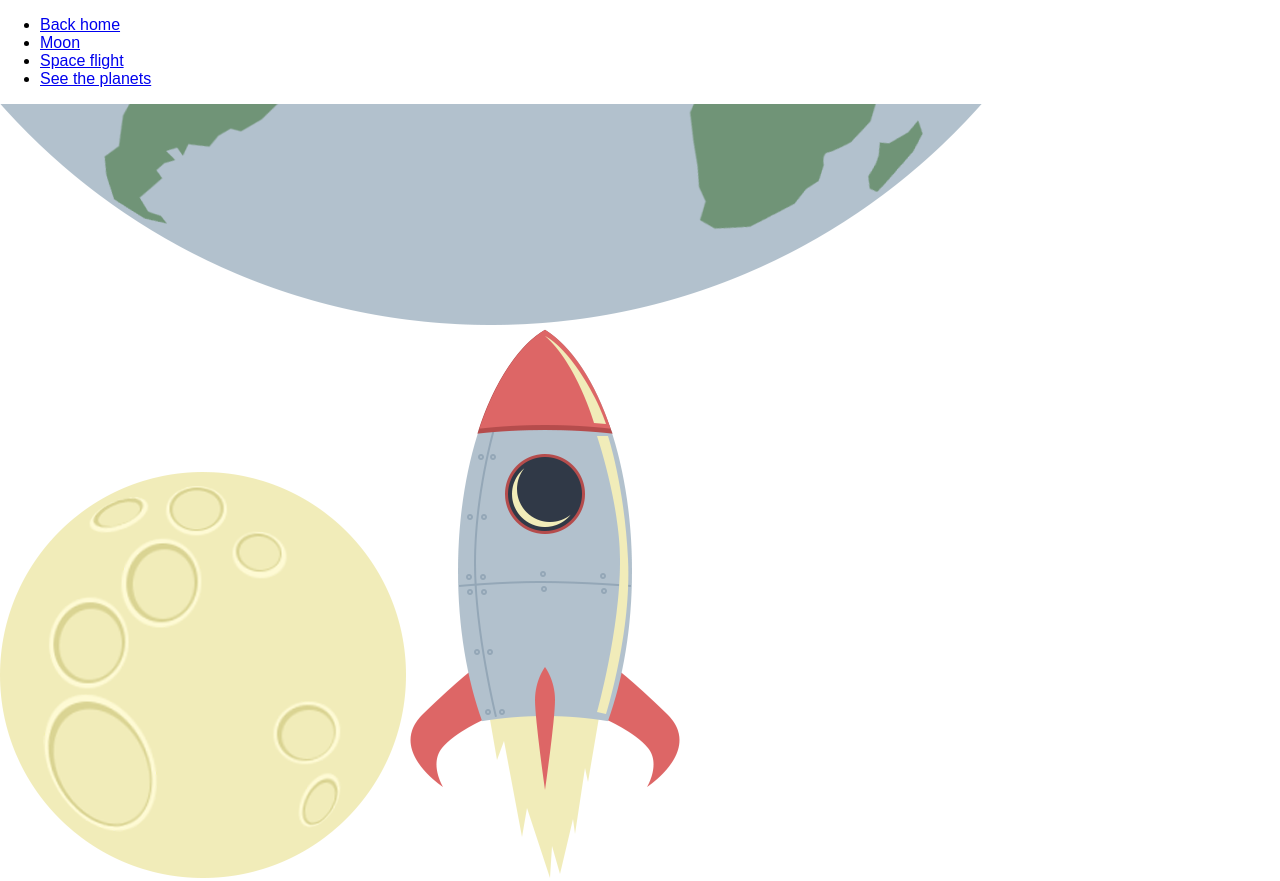
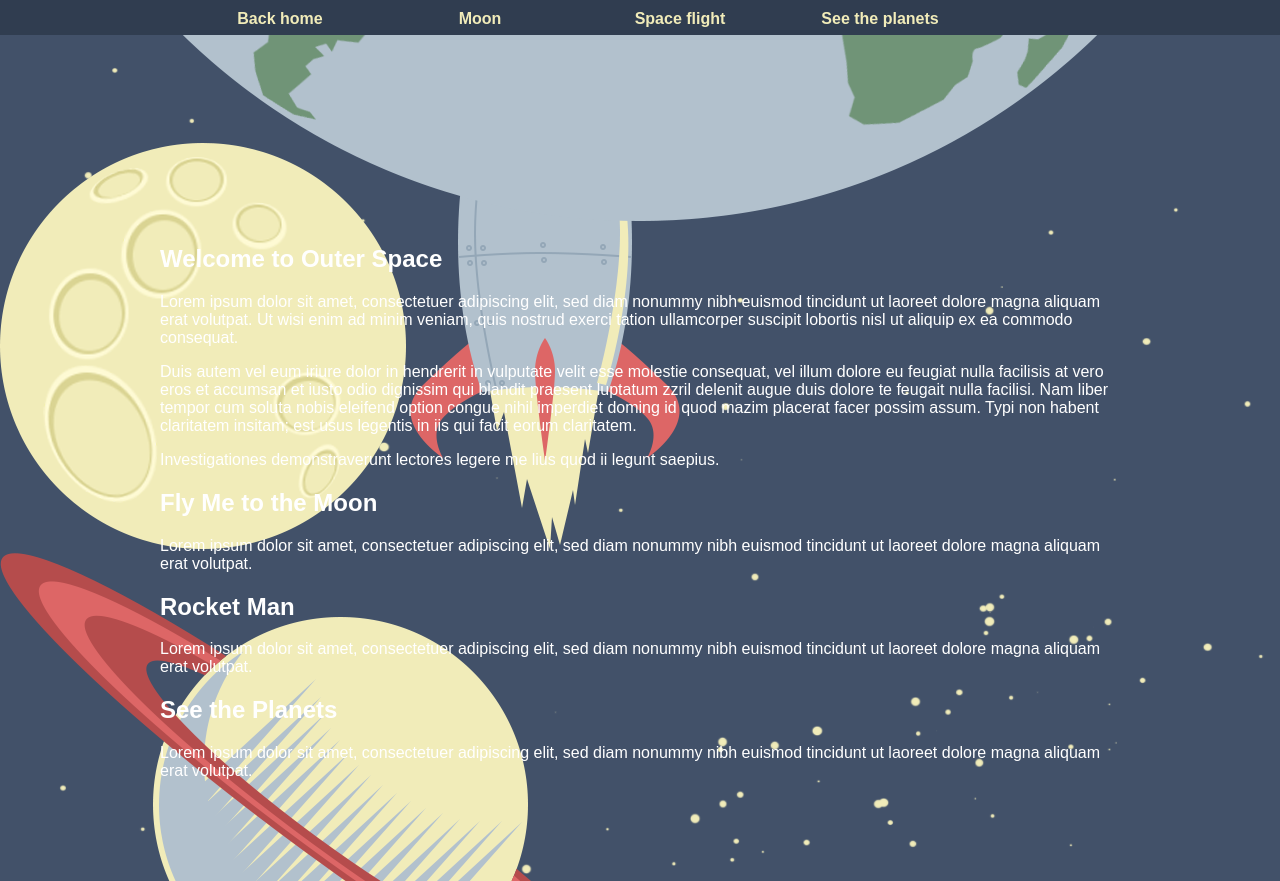
Before and after one commit to pedroramus/parallax-scrolling, a plain HTML site: page project-2/index.html in a window 1280 px wide. Shown: the top 881 px of the page. After the commit the page ends 800 px from the top, so only its background shows below. Drawn offline with Linux system fonts and the light colour scheme.

Commit message:
styling page

```diff
--- /dev/null
+++ b/project-2/css/main.css
@@ -0,0 +1,62 @@
+#stars {
+    background: #425169 url('../img/stars.gif') top center no-repeat;
+    width: 100%;
+    height: 4000px;
+    position: fixed;
+    top: 0;
+    z-index: 100;
+}
+
+#content {
+    color: #fff;
+    position: relative;
+    margin: 0 auto;
+    width: 960px;
+    z-index: 300;
+}
+
+#images {
+    position: fixed;
+    top: 0;
+    width: 100%;
+    z-index: 200;
+}
+
+#main-nav {
+    background-color: #303d50;
+    height: 35px;
+    padding: 0;
+    margin: 0;
+    position: fixed;
+    width: 100%;
+    z-index: 1000;
+}
+
+#main-nav ul {
+    width: 960px;
+    margin: 0 auto;
+    height: 25px;
+    padding-top: 10px;
+}
+
+#main-nav ul li {
+    float: left;
+    height: 30px;
+    width: 200px;
+    padding-left: 0;
+    list-style-type: none;
+    text-align: center;
+}
+
+#main-nav ul li a {
+    color: #f1ecb9;
+    font-weight: bold;
+    text-decoration: none;
+}
+
+#earth {
+    width: 100%;
+    position: relative;
+    text-align: center;
+    z-index: 900;
+}
--- a/project-2/index.html
+++ b/project-2/index.html
@@ -6,6 +6,7 @@
     <meta charset="utf-8" />
 
     <link rel="stylesheet" href="css/normalize.css" />
+    <link rel="stylesheet" href="css/main.css" />
 
     <script src="js/jquery-1.9.1.min.js"></script>
 </head>
```
